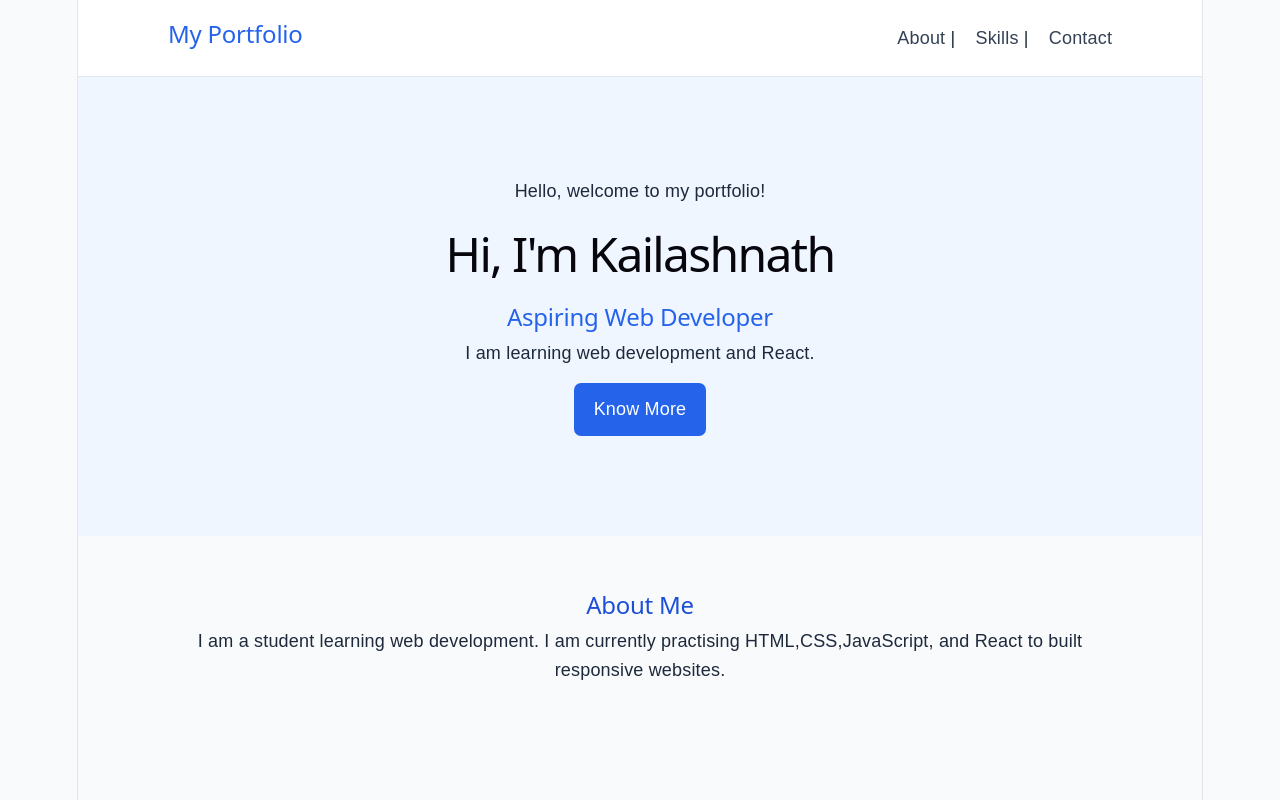
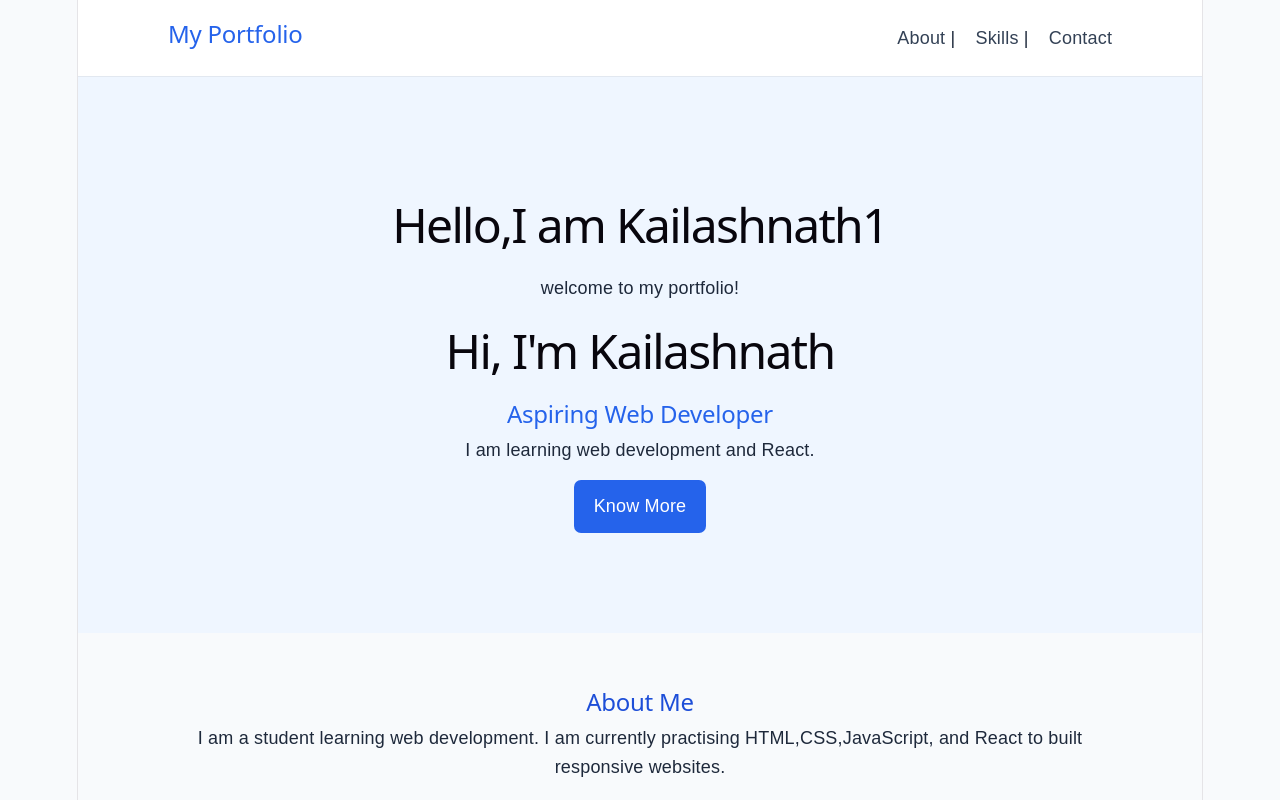
Before and after one commit to KAILASHNATH4545/my-portfolio, a React (Vite) app: page / in a window 1280 px wide. Shown: the top 800 px of the page. Built offline with nearby package versions, Linux system fonts and the light colour scheme.

Commit message:
Add my name to portfolio

```diff
--- a/src/App.jsx
+++ b/src/App.jsx
@@ -17,7 +17,8 @@ function App() {
       </nav>
 
       <section className="hero">
-        <p>Hello, welcome to my portfolio!</p>
+        <h1>Hello,I am Kailashnath1</h1>
+        <p>welcome to my portfolio!</p>
         <h1>Hi, I'm Kailashnath</h1>
         <h2>Aspiring Web Developer</h2>
         <p>I am learning web development and React.</p>
```
